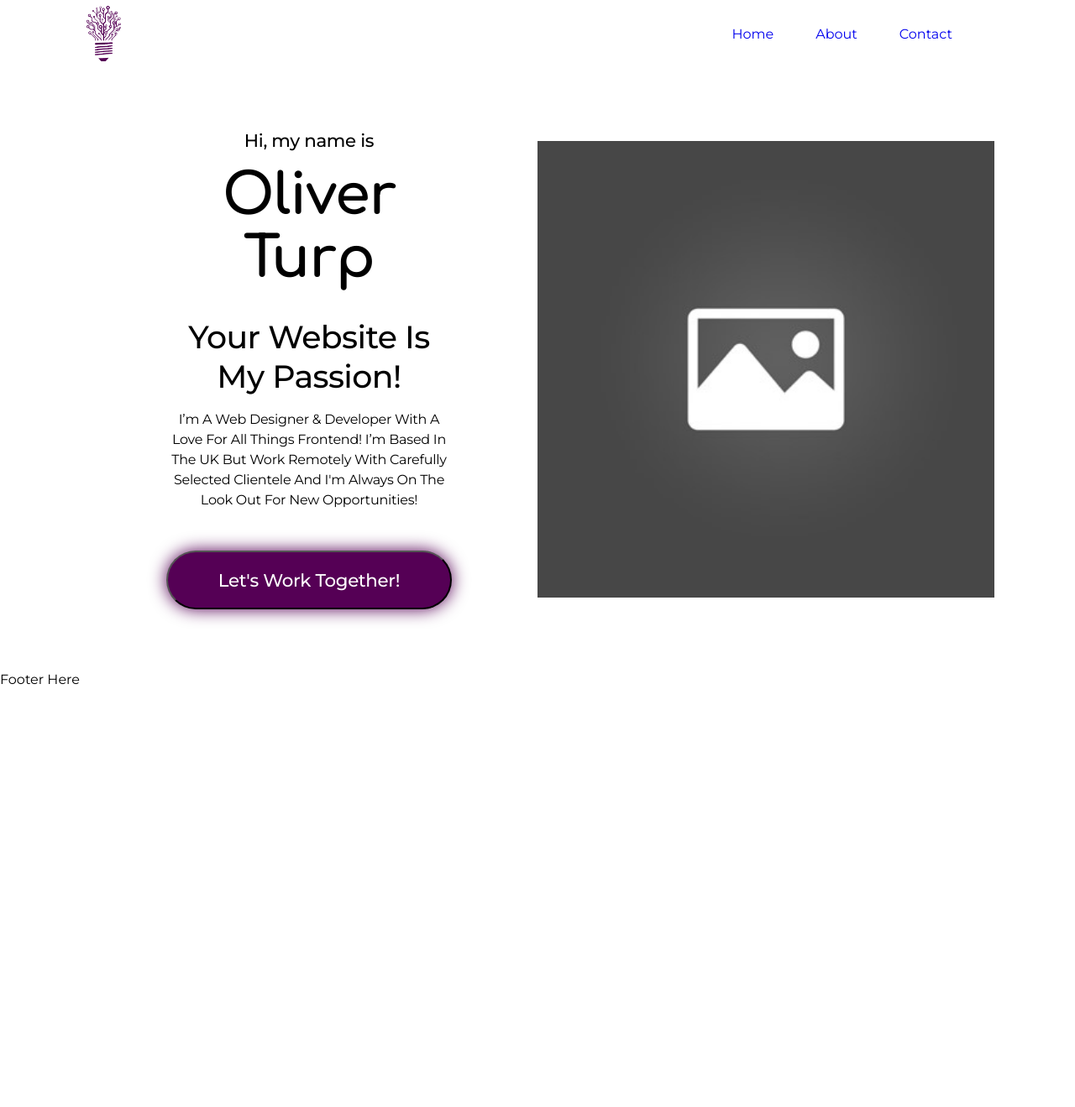
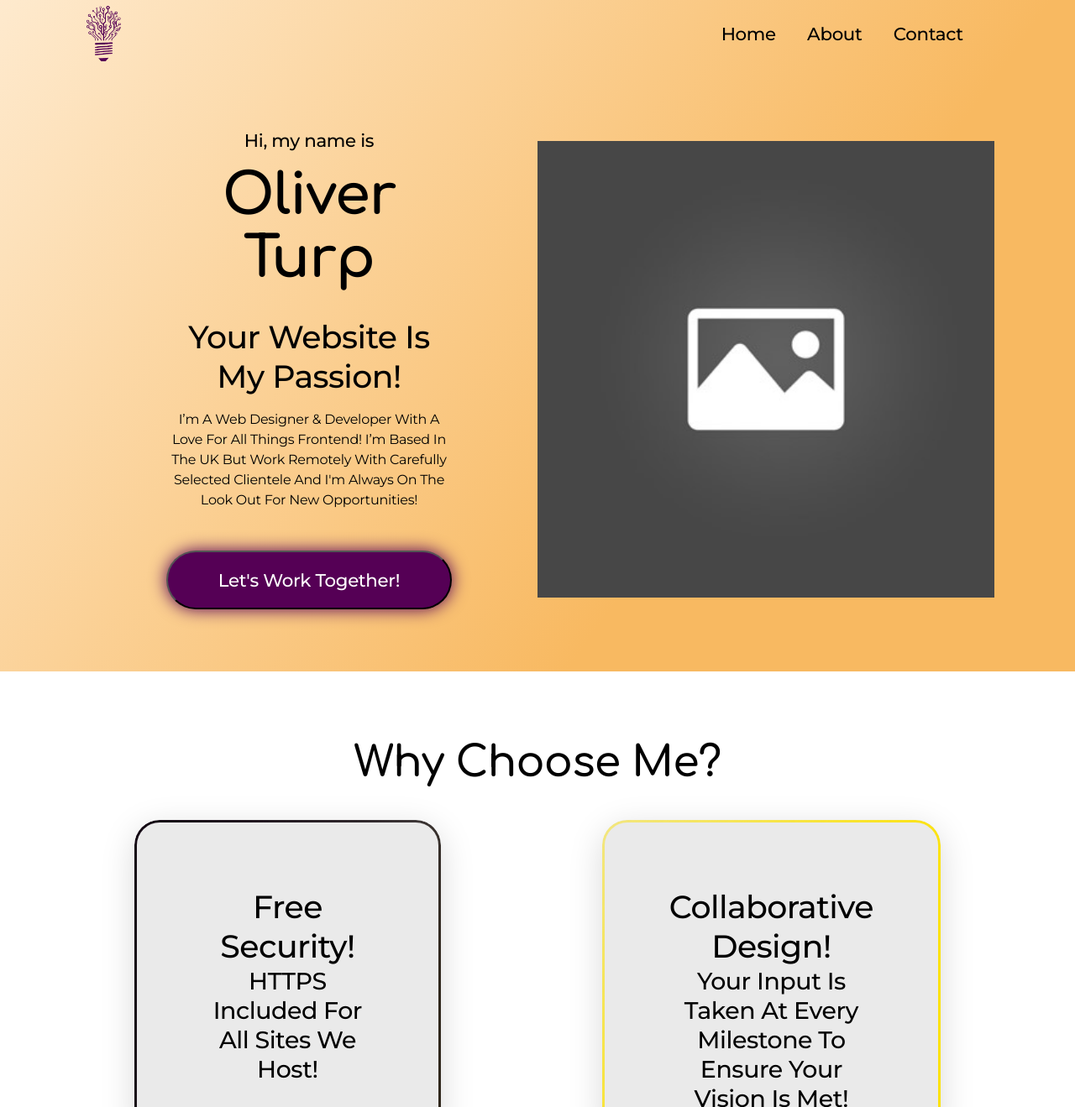
Before and after one commit to Oliver-Turp/Portfolio-Beta, a Next.js app in the folder frontend/: page / in a window 1280 px wide. Shown: the top 1319 px of the page at 84% size. Before the commit the page ends 819 px from the top, so only its background shows below. Built offline with nearby package versions, Linux system fonts and the light colour scheme.

Commit message:
Home Card Skeleton Done

```diff
--- a/frontend/components/Layout.js
+++ /dev/null
@@ -1,14 +0,0 @@
-import Footer from "./Footer";
-import Navbar from "./Navbar";
-
-const Layout = ({ children }) => {
-  return (
-    <div>
-      <Navbar />
-      {children}
-      <Footer />
-    </div>
-  );
-};
-
-export default Layout;
--- a/frontend/components/Navbar.js
+++ b/frontend/components/Navbar.js
@@ -4,14 +4,20 @@ import Logo_LM from "../public/logo_lm.png";
 
 const NavBar = () => {
   return (
-    <nav>
-      <div className="nav-logo">
+    <nav className="nav">
+      <div className="nav_logo">
         <Image src={Logo_LM} alt="logo" />
       </div>
-      <div className="nav-links">
-        <a href="#">Home</a>
-        <a href="#">About</a>
-        <a href="#">Contact</a>
+      <div className="nav_links">
+        <a href="#">
+          <h5>Home</h5>
+        </a>
+        <a href="#">
+          <h5>About</h5>
+        </a>
+        <a href="#">
+          <h5>Contact</h5>
+        </a>
       </div>
     </nav>
   );
--- a/frontend/pages/_app.js
+++ b/frontend/pages/_app.js
@@ -1,12 +1,7 @@
-import Layout from "../components/Layout";
 import "../styles/globals.css";
 
 function MyApp({ Component, pageProps }) {
-  return (
-    <Layout>
-      <Component {...pageProps} />
-    </Layout>
-  );
+  return <Component {...pageProps} />;
 }
 
 export default MyApp;
--- a/frontend/pages/index.js
+++ b/frontend/pages/index.js
@@ -2,6 +2,7 @@ import Head from "next/head";
 import Image from "next/image";
 import styles from "../styles/Home.module.css";
 import Temp from "../public/temp.jpg";
+import NavBar from "../components/Navbar";
 
 export default function Home() {
   return (
@@ -13,9 +14,11 @@ export default function Home() {
         <link rel="icon" href="/favicon.ico" />
       </Head>
       <main>
+        <div className={styles.home__hero_bg}>
+          <NavBar />
           <div className={styles.home__hero_wrap}>
-          <div className={styles.home__hero_wrap_left}>
-            <div className={styles.home__hero_wrap_left_text}>
+            <section className={styles.home__hero_wrap_left}>
+              <section className={styles.home__hero_wrap_left_text}>
                 <h5 className={styles.home__hero_wrap_left_text_h5}>
                   Hi, my name is
                 </h5>
@@ -31,16 +34,53 @@ export default function Home() {
                   selected clientele and I'm always on the look out for new
                   opportunities!
                 </p>
-            </div>
+              </section>
               <button className={styles.home__cta}>
                 <a href="#">
                   <h5>Let's Work Together!</h5>
                 </a>
               </button>
+            </section>
+            <section className={styles.home__hero_wrap_right}>
+              <Image src={Temp} />
+            </section>
           </div>
-          <div className={styles.home__hero_wrap_right}>
-            <Image src={Temp} />
         </div>
+        <div className={styles.home__card_wrap}>
+          <h2>Why Choose Me?</h2>
+          <section className={styles.home__card_grid}>
+            <section className={styles.home__card_item}>
+              <h3>Free Security!</h3>
+              <h4>HTTPS Included For All Sites We Host!</h4>
+            </section>
+            <section className={styles.home__card_item}>
+              <h3>Collaborative Design!</h3>
+              <h4>
+                Your Input Is Taken At Every Milestone To Ensure Your Vision Is
+                Met!
+              </h4>
+            </section>
+            <section className={styles.home__card_item}>
+              <h3>Green Hosting!</h3>
+              <h4>I Use Servers Powered By 100% Renewable Sources!</h4>
+            </section>
+            <section className={styles.home__card_item}>
+              <h3>Premium Hosting!</h3>
+              <h4>My Host Partner Has A Reported 100% Uptime Rating!</h4>
+            </section>
+            <section className={styles.home__card_item}>
+              <h3>Flexible Pricing!</h3>
+              <h4>
+                I Am Able To Adapt Any Request To Meet Your Budgetary Needs!
+              </h4>
+            </section>
+            <section className={styles.home__card_item}>
+              <h3>Free CMS!</h3>
+              <h4>
+                Client's Can Manage Their Own Content To Avoid Any Hidden Fees!
+              </h4>
+            </section>
+          </section>
         </div>
       </main>
     </>
--- a/frontend/styles/Home.module.css
+++ b/frontend/styles/Home.module.css
@@ -1,3 +1,12 @@
+/* HERO STYLES */
+
+.home__hero_bg {
+  height: 100%;
+  width: 100%;
+  z-index: -1;
+  background: var(--light-grad-alt);
+}
+
 .home__hero_wrap {
   max-width: 85%;
   height: 90vh;
@@ -66,3 +75,150 @@
 .home__cta a {
   color: var(--dark-font);
 }
+
+/* CARD STYLES */
+
+.home__card_wrap {
+  display: flex;
+  flex-direction: column;
+  justify-content: center;
+  align-items: center;
+  padding: 10vh 0;
+}
+
+.home__card_grid {
+  display: grid;
+  grid-template-columns: 1fr 1fr;
+  grid-row-gap: 10vh;
+  grid-column-gap: 20%;
+  padding-top: 5vh;
+  margin: auto;
+  max-width: 75%;
+  text-align: center;
+}
+
+.home__card_item {
+  padding: 10vh;
+  border-radius: 30px;
+  box-shadow: 0px 10px 40px rgba(0, 0, 0, 0.15);
+  background-color: var(--light-var2);
+  position: relative;
+  height: 380px;
+  display: flex;
+  flex-direction: column;
+  justify-content: space-between;
+}
+
+.home__card_item::before {
+  content: "";
+  position: absolute;
+  inset: 0;
+  border-radius: 30px;
+  padding: 3px;
+  -webkit-mask: linear-gradient(#fff 0 0) content-box, linear-gradient(#fff 0 0);
+  -webkit-mask-composite: xor;
+  mask-composite: exclude;
+  transition: 1.5s ease;
+}
+
+.home__card_item:nth-of-type(1)::before {
+  background: linear-gradient(
+    101.56deg,
+    #140814 8.34%,
+    rgba(17, 8, 13, 0.8672) 59.46%,
+    rgba(16, 8, 9, 0.8004) 75.49%,
+    rgba(27, 18, 6, 0.9) 91.52%
+  );
+}
+
+.home__card_item:nth-of-type(1):hover {
+  background: linear-gradient(
+    101.56deg,
+    #140814 8.34%,
+    rgba(17, 8, 13, 0.8672) 59.46%,
+    rgba(16, 8, 9, 0.8004) 75.49%,
+    rgba(27, 18, 6, 0.9) 91.52%
+  );
+  color: var(--dark-font);
+}
+
+.home__card_item:nth-of-type(2)::before {
+  background: linear-gradient(
+    305.88deg,
+    #fce205 32.6%,
+    rgba(252, 226, 5, 0.46) 100%
+  );
+}
+
+.home__card_item:nth-of-type(2):hover {
+  background: linear-gradient(
+    305.88deg,
+    #fce205 32.6%,
+    rgba(252, 226, 5, 0.46) 100%
+  );
+}
+
+.home__card_item:nth-of-type(3)::before {
+  background: linear-gradient(
+    305.88deg,
+    #6bdb89 32.6%,
+    rgba(107, 219, 137, 0.46) 100%
+  );
+}
+
+.home__card_item:nth-of-type(3):hover {
+  background: linear-gradient(
+    305.88deg,
+    #6bdb89 32.6%,
+    rgba(107, 219, 137, 0.46) 100%
+  );
+}
+
+.home__card_item:nth-of-type(4)::before {
+  background: linear-gradient(
+    305.88deg,
+    #5942ed 32.6%,
+    rgba(89, 66, 237, 0.46) 100%
+  );
+}
+
+.home__card_item:nth-of-type(4):hover {
+  background: linear-gradient(
+    305.88deg,
+    #5942ed 32.6%,
+    rgba(89, 66, 237, 0.46) 100%
+  );
+  color: var(--dark-font);
+}
+
+.home__card_item:nth-of-type(5)::before {
+  background: linear-gradient(
+    305.88deg,
+    #ff8a00 32.6%,
+    rgba(255, 138, 0, 0.46) 100%
+  );
+}
+
+.home__card_item:nth-of-type(5):hover {
+  background: linear-gradient(
+    305.88deg,
+    #ff8a00 32.6%,
+    rgba(255, 138, 0, 0.46) 100%
+  );
+}
+
+.home__card_item:nth-of-type(6)::before {
+  background: linear-gradient(
+    305.88deg,
+    #18a0fb 32.6%,
+    rgba(24, 160, 251, 0.46) 100%
+  );
+}
+
+.home__card_item:nth-of-type(6):hover {
+  background: linear-gradient(
+    305.88deg,
+    #18a0fb 32.6%,
+    rgba(24, 160, 251, 0.46) 100%
+  );
+}
--- a/frontend/styles/globals.css
+++ b/frontend/styles/globals.css
@@ -1,9 +1,9 @@
-@import url('https://fonts.googleapis.com/css2?family=Comfortaa:wght@600;700&family=Montserrat:wght@400;500&display=swap');
+@import url("https://fonts.googleapis.com/css2?family=Comfortaa:wght@600;700&family=Montserrat:wght@400;500&display=swap");
 
 * {
   margin: 0;
   padding: 0;
-  font-family: 'Montserrat', sans-serif;
+  font-family: "Montserrat", sans-serif;
   list-style-type: none;
   text-decoration: none;
   box-sizing: border-box;
@@ -14,51 +14,65 @@
   --light-var1: #f9f1f0;
   --light-var2: #eaeaea;
   --light-accent: #550055;
-  --light-grad-left: background: linear-gradient(305.88deg, #F8B961 32.6%, rgba(253, 209, 148, 0.46) 100%);
-  --light-grad-right: background: linear-gradient(305.88deg, #F8B961 32.6%, rgba(253, 209, 148, 0.46) 100%), #FFFFFF;
-  /* CHECK THE ABOVE GRADIENT ACTUALLY WORKS*/
+  --light-grad: linear-gradient(
+    305.88deg,
+    #f8b961 32.6%,
+    rgba(253, 209, 148, 0.46) 100%
+  );
+  --light-grad-alt: linear-gradient(
+      305.88deg,
+      #f8b961 32.6%,
+      rgba(253, 209, 148, 0.46) 100%
+    ),
+    #ffffff;
   --light-font: #000000;
-  --dark-bg: #060D0DFA;
-  --dark-var1: #1C1F1F;
+  --dark-bg: #060d0dfa;
+  --dark-var1: #1c1f1f;
   --dark-var2: #323737;
-  --dark-accent: #D6AD60;
-  --dark-grad: background: linear-gradient(102.22deg, #140814 7.3%, rgba(17, 8, 13, 0.867217) 61.52%, rgba(16, 8, 9, 0.800412) 76.53%, rgba(27, 18, 6, 0.9) 90.77%);
-  --dark-font: #FFFFFF;
+  --dark-accent: #d6ad60;
+  --dark-grad: linear-gradient(
+    102.22deg,
+    #140814 7.3%,
+    rgba(17, 8, 13, 0.867217) 61.52%,
+    rgba(16, 8, 9, 0.800412) 76.53%,
+    rgba(27, 18, 6, 0.9) 90.77%
+  );
+  --dark-font: #ffffff;
 }
 
 h1 {
   font-weight: 700;
   font-size: 67.34px;
   letter-spacing: -0.015em;
-  font-family: 'Comfortaa', cursive;
+  font-family: "Comfortaa", cursive;
 }
 
 h2 {
   font-weight: 600;
   font-size: 50.52px;
   letter-spacing: -0.015em;
-  font-family: 'Comfortaa', cursive;
+  font-family: "Comfortaa", cursive;
 }
 
 h3 {
   font-weight: 500;
   font-size: 37.9px;
   letter-spacing: -0.015em;
-  font-family: 'Montserrat', sans-serif;
+  font-family: "Montserrat", sans-serif;
 }
 
 h4 {
   font-weight: 500;
   font-size: 28.43px;
   letter-spacing: -0.015em;
-  font-family: 'Montserrat', sans-serif;
+  font-family: "Montserrat", sans-serif;
 }
 
 h5 {
   font-weight: 500;
   font-size: 21.33px;
   letter-spacing: -0.015em;
-  font-family: 'Montserrat', sans-serif;
+  font-family: "Montserrat", sans-serif;
 }
 
 p {
@@ -76,7 +90,7 @@ height: 10vh;
   margin: auto;
 }
 
-.nav-logo {
+.nav_logo {
   height: 100%;
   width: 100%;
   display: flex;
@@ -85,13 +99,13 @@ position: relative;
   flex: 2;
 }
 
-.nav-logo img {
+.nav_logo img {
   height: 100%;
   width: auto;
   padding: 1%;
 }
 
-.nav-links {
+.nav_links {
   height: 100%;
   width: 100%;
   display: flex;
@@ -99,3 +113,7 @@ justify-content: space-evenly;
   align-items: center;
   flex: 1;
 }
+
+.nav_links a {
+  color: var(--light-font);
+}
```
Lines whose indentation alone changed are shown as unchanged.
